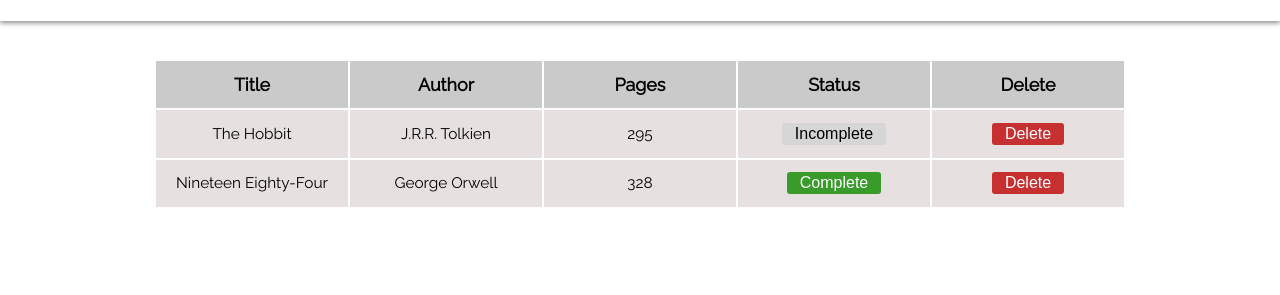
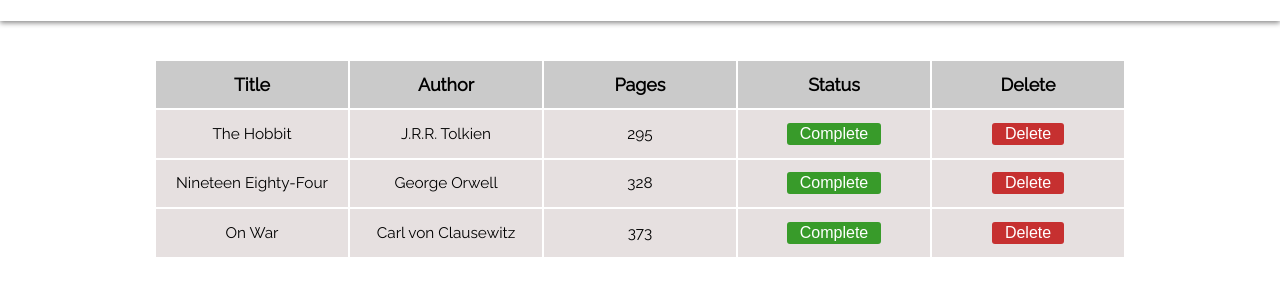
Before and after one commit to AnalyticalGoose/Library, a plain HTML site: page index.html in a window 1280 px wide. Both pictures are taken after a click on the button "Incomplete". Shown: the part 75-370 px from the top of the page. Drawn offline with Linux system fonts and the light colour scheme.

Commit message:
complete javascript table generation and manipulation

```diff
--- a/index.html
+++ b/index.html
@@ -30,14 +30,14 @@
     <div class="page-mask" id="hidden"></div>
     <div class="add-book-card" id="hidden">
         <h2 class="add-book-title">Add New Book</h2>
-        <input type="text" name="title" id="title" placeholder="Title">
-        <input type="text" name="author" id="author" placeholder="Author">
-        <input type="number" name="pages" id="pages" placeholder="Pages">
-        <div class="checkbox-container">
+        <input type="text" name="title" id="title" placeholder="Title" required>
+        <input type="text" name="author" id="author" placeholder="Author" required>
+        <input type="number" pattern="^[^a-zA-Z]+$" name="pages" id="pages" placeholder="Pages" required>
+        <div class="checkbox-container" id="checkbox">
             <div class="read-it-text">Have you read it?</div>
-            <input type="checkbox" name="have-you-read" id="have-you-read">
+            <input type="checkbox" name="status" id="status">
         </div>
-        <button class="submit-button">Submit</button>
+        <button type="submit" onclick="addBookToLibrary(this)">Submit</button>
     </div>
 
 </body>
--- a/main.js
+++ b/main.js
@@ -1,25 +1,13 @@
-let myLibrary = [];
-
-function Book(title, author, pages, read) {
-    this.title = title
-    this.author = author
-    this.pages = pages
-    this.read = read
-}
-
-Book.prototype.info = function() {
-    console.log(`${this.title} by ${this.author}, ${this.pages} pages, ${this.read}`)
-}
-
-function addBookToLibrary(title, author, pages, read) {
-    let book = new Book(title, author, pages, read)
-    myLibrary.push(book)
-}
+let myLibrary = [
+    {title: "The Hobbit", author: "J.R.R. Tolkien", pages: 295, read: "Incomplete"},
+    {title: "Nineteen Eighty-Four", author: "George Orwell", pages: 328, read: "Complete"},
+    {title: "On War", author: "Carl von Clausewitz", pages: 373, read: "Complete"}
+];
 
 const addBookBtn = document.querySelector('.new-book')
 const addBookCard = document.querySelector('.add-book-card')
 const pageMask = document.querySelector('.page-mask')
-
+const table = document.querySelector('.book-table')
 
 addBookBtn.addEventListener('click', function() {
     addBookCard.removeAttribute('id', 'hidden')
@@ -31,43 +19,81 @@ pageMask.addEventListener('click', function() {
     addBookCard.setAttribute('id', 'hidden')
 })
 
-addBookToLibrary("The Hobbit", "J.R.R. Tolkien", 295, "Incomplete")
-addBookToLibrary("Nineteen Eighty-Four", "George Orwell", 328, "Complete")
+function Book(title, author, pages, read) {
+    this.title = title
+    this.author = author
+    this.pages = pages
+    this.read = read
+}
+
+function addBookToLibrary(b) { // traverse the DOM for user inputs, create new book object and push to library
+    const loc = b.parentElement.children
+    const statusLoc = loc.checkbox.children.status.checked
+    let readStatus = ""
+
+    statusLoc == true ? readStatus = "Complete" : readStatus = "Incomplete"
+
+    let book = new Book(loc.title.value, loc.author.value, loc.pages.value, readStatus)
+    myLibrary.push(book)
 
 
+    console.log(myLibrary[myLibrary.length-1])
 
-const table = document.querySelector('.book-table')
+    createTableRow(myLibrary[myLibrary.length-1])
+}
 
-for(book of myLibrary){
+function createTableRow(book) {
     const newRow = document.createElement("tr");
 
-    const bookTitle = document.createElement("td")
-    const bookAuthor = document.createElement("td")
-    const bookPages = document.createElement("td")
+    const createCell = (content) => {
+      const cell = document.createElement("td");
+      cell.textContent = content;
+      return cell;
+    };
 
-    bookTitle.textContent = book.title
-    bookAuthor.textContent = book.author
-    bookPages.textContent = book.pages
+    newRow.appendChild(createCell(book.title));
+    newRow.appendChild(createCell(book.author));
+    newRow.appendChild(createCell(book.pages));
 
+    const bookReadTd = document.createElement("td");
+    const bookReadBtn = document.createElement("button");
+    bookReadBtn.setAttribute("id", book.read);
+    bookReadBtn.setAttribute("onclick", "toggleStatus(this)")
+    bookReadBtn.textContent = book.read;
+    bookReadTd.appendChild(bookReadBtn);
 
-    const bookReadTd = document.createElement("td")
-    const bookReadBtn = document.createElement("button")
-    bookReadBtn.setAttribute('id', `${book.read}`)
-    bookReadBtn.textContent = book.read
-    bookReadTd.appendChild(bookReadBtn)
+    const deleteBtnTd = document.createElement("td");
+    const deleteBtn = document.createElement("button");
+    deleteBtnTd.appendChild(deleteBtn);
+    deleteBtn.textContent = "Delete";
+    deleteBtn.setAttribute("id", "delete-button");
+    deleteBtn.setAttribute("onclick", "deleteRow(this)")
 
-    const deleteBtnTd = document.createElement("td")
-    const deleteBtn = document.createElement("button")
-    deleteBtnTd.appendChild(deleteBtn)
-    deleteBtn.textContent = "Delete"
-    deleteBtn.setAttribute('id', 'delete-button')
+    newRow.appendChild(bookReadTd);
+    newRow.appendChild(deleteBtnTd);
 
+    table.appendChild(newRow);
+}
 
-    newRow.appendChild(bookTitle)
-    newRow.appendChild(bookAuthor)
-    newRow.appendChild(bookPages)
-    newRow.appendChild(bookReadTd)
-    newRow.appendChild(deleteBtnTd)
+function deleteRow(button) {
+    let index = button.parentElement.parentElement.rowIndex
 
-    table.appendChild(newRow)
+    myLibrary.splice(index-1, 1)
+    table.deleteRow(index)
 }
+
+function toggleStatus(b) {
+    if (b.textContent == "Complete") {
+        b.textContent = "Incomplete"
+        b.setAttribute("id", "Incomplete")
+    }
+    else {
+        b.textContent == "Incomplete"
+        b.textContent = "Complete"
+        b.setAttribute("id", "Complete")
+    }
+}
+
+for (book of myLibrary) {
+    createTableRow(book)
+  }
--- a/style.css
+++ b/style.css
@@ -39,6 +39,10 @@ button {
   padding: .6vw 2vw;
   border-radius: 10px;
   border: 2px solid rgb(80, 79, 79);
+}
+
+button:hover {
+    filter:brightness(125%)
 }
 
 .content {
@@ -109,9 +113,9 @@ input {
     position: fixed;
     left: 35%;
     right: 35%;
-    bottom: 31%;
     top: 27%;
     background-color: white;
+    border:2px solid #000000;
   }
 
   #delete-button {
```
